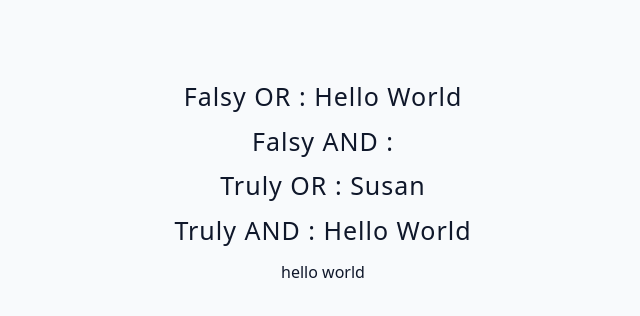
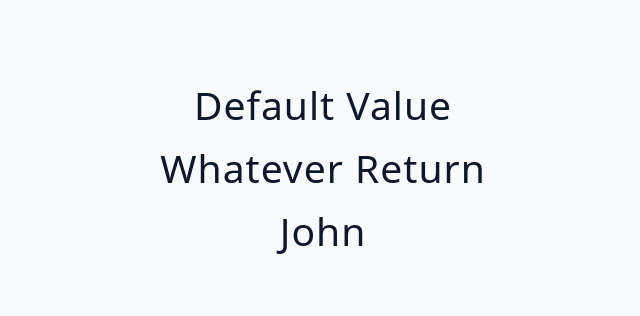
Before and after one commit to rpliszka1987/advanced-react, a React (Vite) app: page / in a window 1280 px wide. Shown: the top 316 px of the page, without its empty margins (317-957 px from the left). Built offline with nearby package versions, Linux system fonts and the light colour scheme.

Commit message:
added more conditional components statements

```diff
--- a/src/App.jsx
+++ b/src/App.jsx
@@ -1,4 +1,4 @@
-import Start from '../src/tutorial/03-conditional-rendering/starter/04-short-circuit-overview';
+import Start from '../src/tutorial/03-conditional-rendering/starter/05-short-circuit-examples';
 
 function App() {
   return (
--- a/src/tutorial/03-conditional-rendering/starter/05-short-circuit-examples.jsx
+++ b/src/tutorial/03-conditional-rendering/starter/05-short-circuit-examples.jsx
@@ -8,7 +8,33 @@
   const [user, setUser] = useState({ name: 'john' });
   const [isEditing, setIsEditing] = useState(false);
 
-  return <h2>short circuit - examples</h2>;
+  return (
+    <div>
+      <h2>{text || 'default value'}</h2>
+      {text && (
+        <div>
+          <h2>what ever</h2>
+          <h2>{name}</h2>
+        </div>
+      )}
+      {/* {text && (
+        <div>
+          <h2>what ever</h2>
+          <h2>{name}</h2>
+        </div>
+      )} */}
+      {user && <SomeComponent name={user.name} />}
+    </div>
+  );
+};
+
+const SomeComponent = ({ name }) => {
+  return (
+    <div>
+      <h2>whatever return</h2>
+      <h2>{name}</h2>
+    </div>
+  );
 };
 
 export default ShortCircuitExamples;
```
